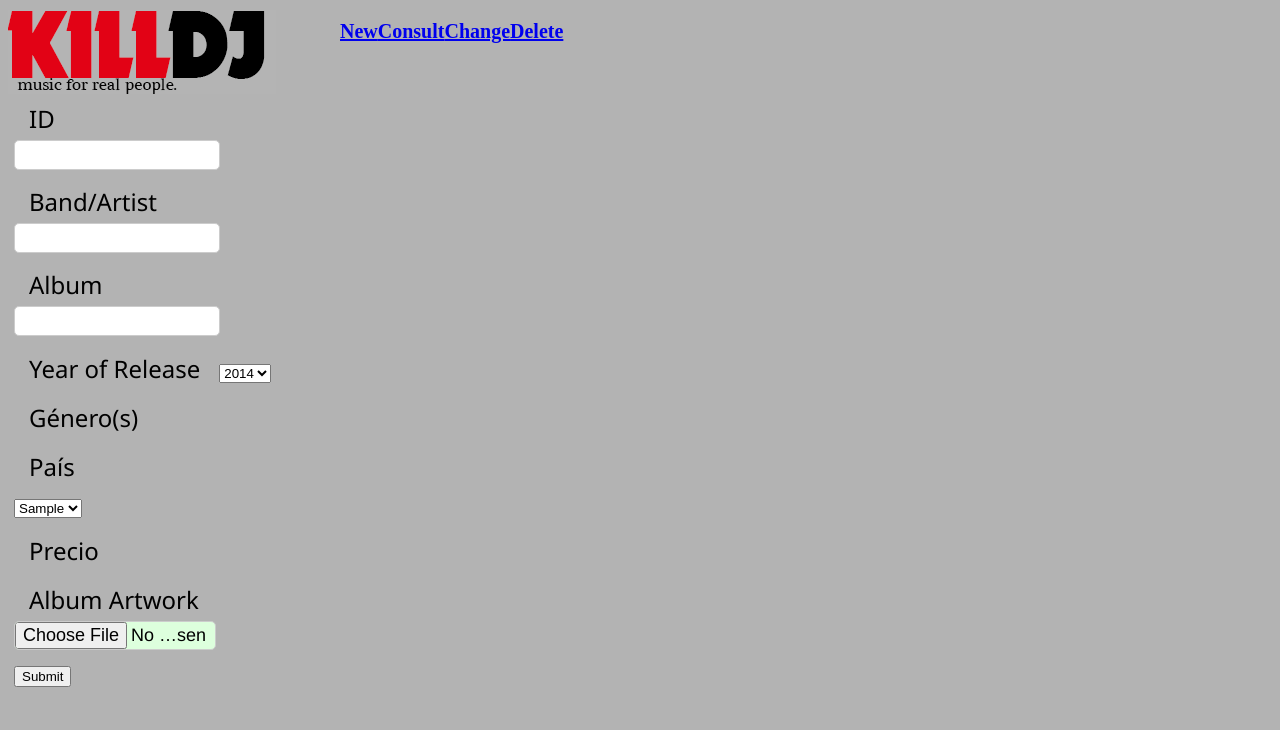
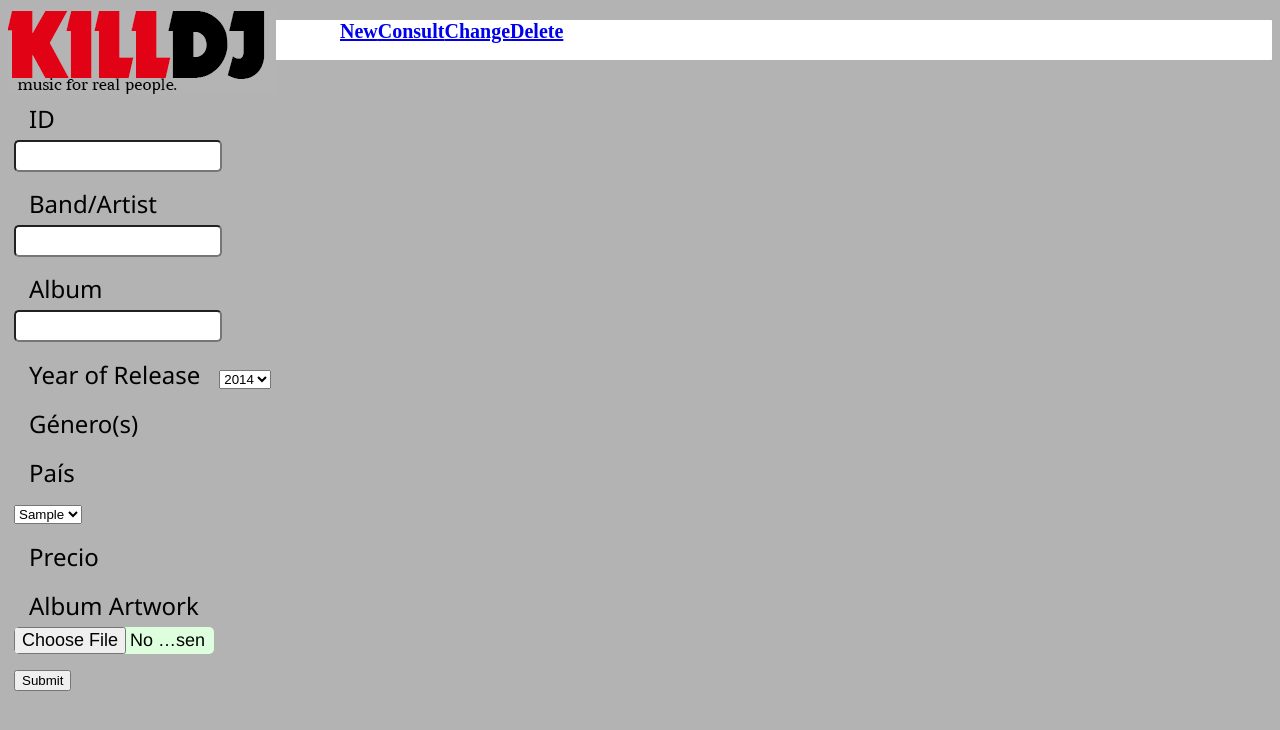
Before and after one commit to Arturo-MR/KillDj, a PHP site: page / in a window 1280 px wide. Shown: the top 730 px of the page. Run offline with PHP 8.4, Linux system fonts and the light colour scheme; tables that the repository leaves empty or names only in its code hold one stand-in row (values such as "Sample post").

Commit message:
Menu & logo

```diff
--- a/css/styles.css
+++ b/css/styles.css
@@ -5,22 +5,15 @@ body{
 header
 {
   padding-top: -5px;
-}
-label{
-	font-size:25px;
-	margin: 15px;
-	text-align: left;
-	font-family: 'Segoe UI', 'DejaVu Sans', 'Trebuchet MS', Verdana, sans-serif;
-	font-style: normal;
-	font-weight: normal;
-	font-size: 24px;
+  background-color: white;
+  border-radius: 1px;
 }
 
 /*"Input" classes and pseudoclasses*/
 input:not([type=radio]){
   font-family: "Helvetica Neue", Helvetica, Arial, sans-serif;
   font-size:18px;
-  border:1px solid #CCC;
+  border-radius:1px solid #CCC;
   width:200px;
   min-height:26px;
   display:block;
@@ -36,11 +29,20 @@ input:not([type=radio]){
   border-radius:5px;
 }
 input:focus{
-	box-shadow: 0px 0px 3pt 2pt #6CC;
+  box-shadow: 0px 0px 3pt 2pt #6CC;
 }
 
 input:valid{
   background-color: #ddffdd;
+}
+label{
+	font-size:25px;
+	margin: 15px;
+	text-align: left;
+	font-family: 'Segoe UI', 'DejaVu Sans', 'Trebuchet MS', Verdana, sans-serif;
+	font-style: normal;
+	font-weight: normal;
+	font-size: 24px;
 }
 section{
   padding: 6px;
```
